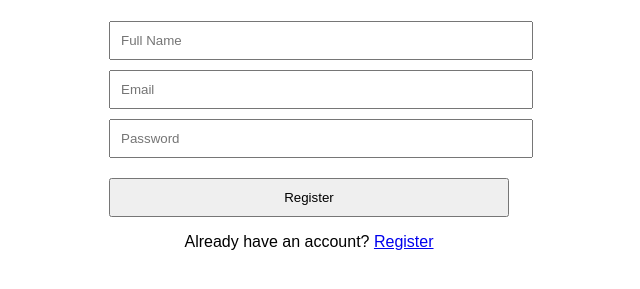
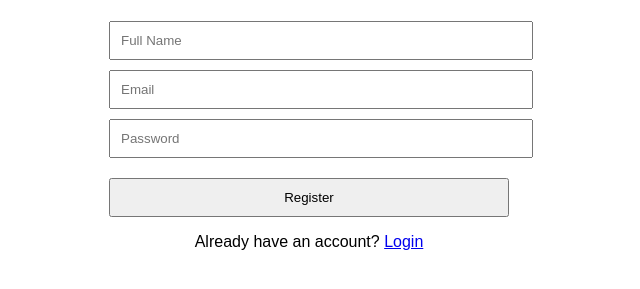
Before and after one commit to albertolleras0206-arch/tasker, a website: page frontend/index.html in a window 1280 px wide. Both pictures are taken after a click on the link "Register". Shown: the part 199-488 px from the top of the page, without its empty margins (331-971 px from the left). Drawn offline with Linux system fonts and the light colour scheme.

Commit message:
fixed login/register toggle for regisitration and login fiel displayed

```diff
--- a/frontend/app.js
+++ b/frontend/app.js
@@ -28,12 +28,18 @@ function toggleForm() {
   const submitBtn = document.getElementById("submit-btn");
   const toggleText = document.getElementById("toggle-text");
   const nameGroup = document.getElementById("name-group");
+  const toggleLink = document.getElementById("toggle-link");
 
-  if (!formTitle || !submitBtn || !toggleText) return;
+  if (!formTitle || !submitBtn || !toggleText|| !nameGroup) return;
 
   formTitle.innerText = isLogin ? "Login" : "Register";
   submitBtn.innerText = isLogin ? "Login" : "Register";
-  toggleText.innerText = isLogin ? "Don't have an account?" : "Already have an account?";
+
+  toggleText.innerText = isLogin
+  ? "Don't have an account?"
+  : "Already have an account?";
+
+  toggleLink.innerText = isLogin ? "Register" : "Login";
 
   //show name for registration
   nameGroup.style.display = isLogin ? "none" : "block";
--- a/frontend/index.html
+++ b/frontend/index.html
@@ -27,7 +27,7 @@
 
     <p>
       <span id="toggle-text">Don't have an account?</span>
-      <a href="#" onclick="toggleForm()">Register</a>
+      <a href="#" id="toggle-link" onclick="toggleForm()">Register</a>
     </p>
 
     <p id="message" class="message"></p>
```
